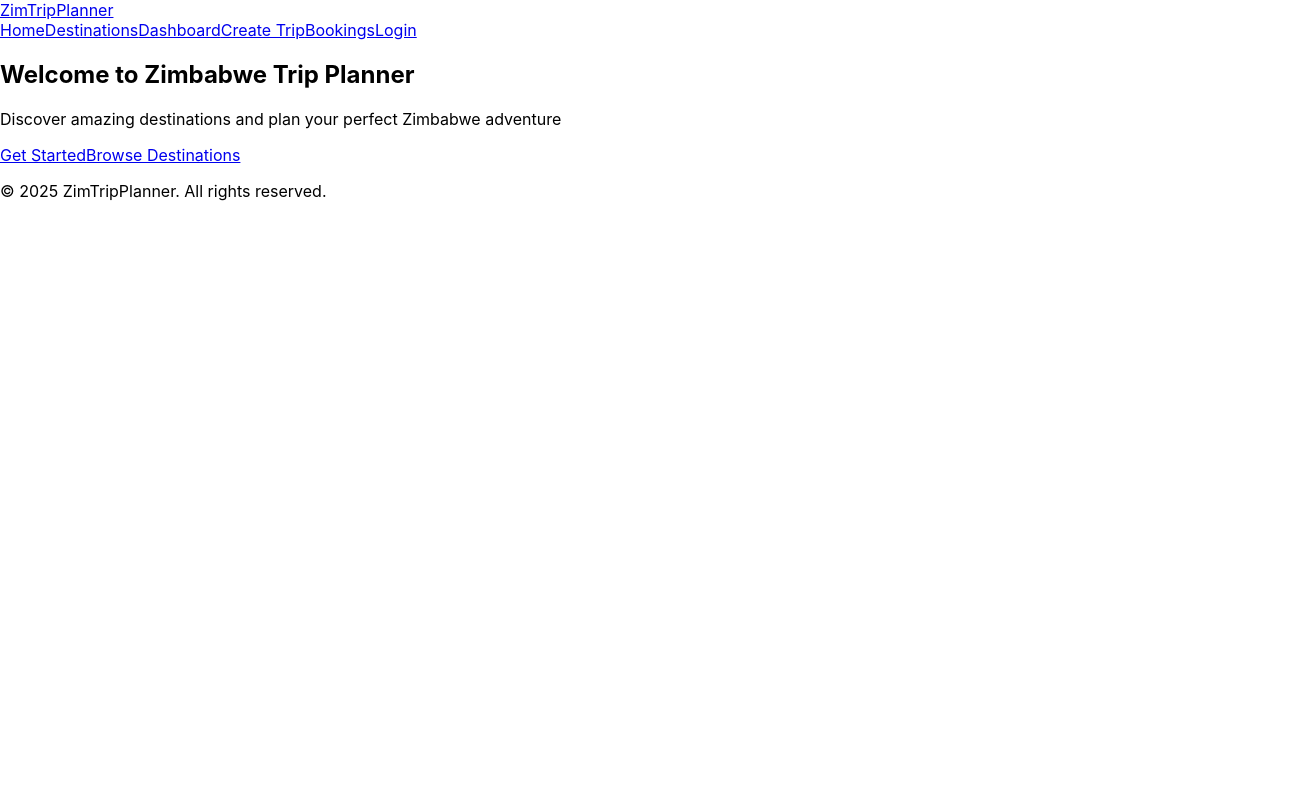
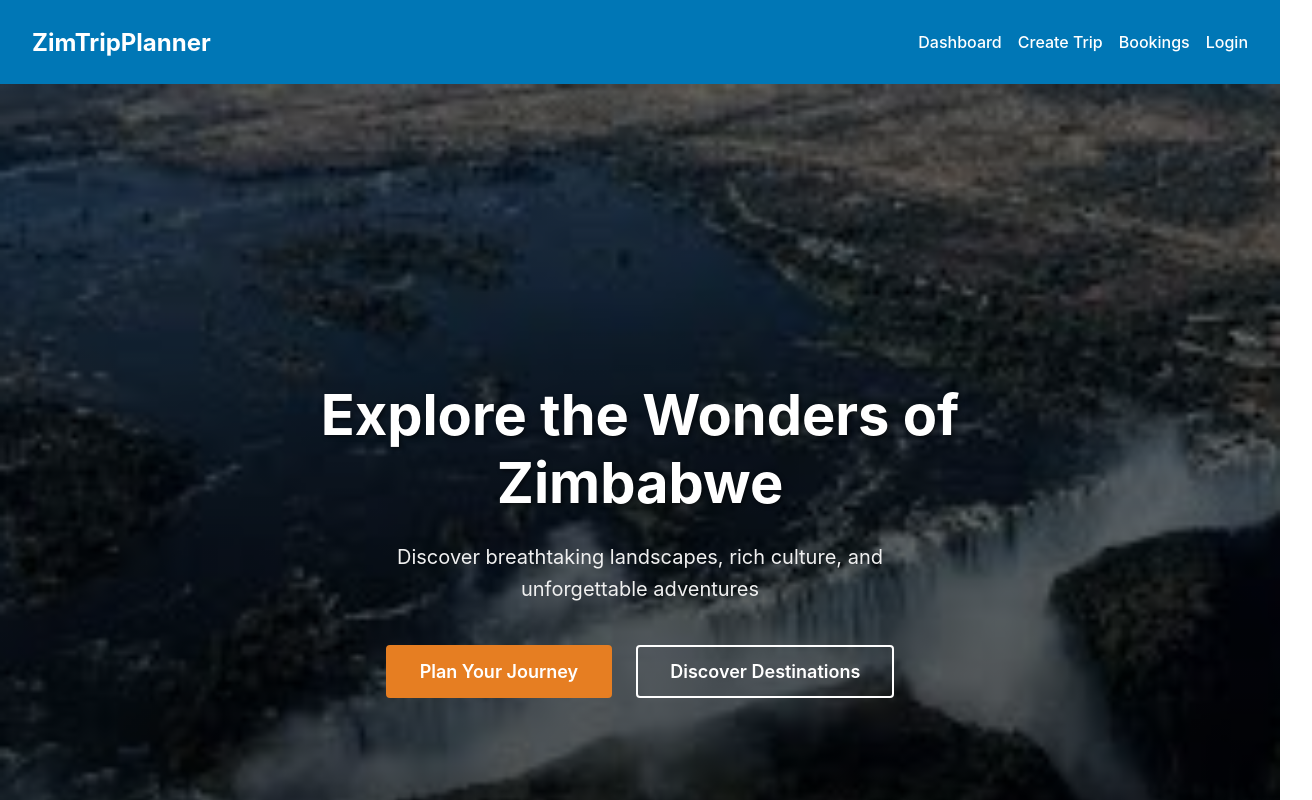
Before and after one commit to KudakwasheMurungweni/Trip-Planning-React-Frontend, a React (Create React App) app: page / in a window 1280 px wide. Shown: the top 800 px of the page, 1312 px wide, since content can reach past the window. Built offline with nearby package versions, Linux system fonts and the light colour scheme.

Commit message:
Home page working fin browser

```diff
--- /dev/null
+++ b/src/app/core/auth/Login.css
@@ -0,0 +1,46 @@
+.form {
+    max-width: 400px;
+    margin: auto;
+    padding: 2rem;
+    background: #f8f9fa;
+    border-radius: 8px;
+    box-shadow: 0px 4px 6px rgba(0, 0, 0, 0.1);
+  }
+
+  .input-group {
+    margin-bottom: 1rem;
+  }
+
+  .label {
+    display: block;
+    margin-bottom: 0.5rem;
+    font-weight: bold;
+  }
+
+  .input {
+    width: 100%;
+    padding: 0.5rem;
+    border: 1px solid #ccc;
+    border-radius: 4px;
+  }
+
+  .error {
+    color: red;
+    font-size: 0.875rem;
+    margin-top: 0.25rem;
+  }
+
+  .button {
+    width: 100%;
+    padding: 0.75rem;
+    background-color: #0077b6;
+    color: white;
+    border: none;
+    border-radius: 4px;
+    font-size: 1rem;
+    cursor: pointer;
+  }
+
+  .button:hover {
+    background-color: #005f8a;
+  }
--- a/src/app/core/auth/Login.tsx
+++ b/src/app/core/auth/Login.tsx
@@ -1,18 +1,18 @@
-import styles from '../../shared/styles/forms.module.css';
-import { useState } from 'react';
-import { useAuth } from '../../context/AuthContext';  // Ensure this path is correct
-import { authService } from '../../services/authService';  // Ensure this path is correct
+import "./Login.css";
+import { useState } from "react";
+import { useAuth } from "../../context/AuthContext";
+import { authService } from "../../services/authService";
 
 export const Login = () => {
-  const [credentials, setCredentials] = useState({ username: '', password: '' });
+  const [credentials, setCredentials] = useState({ username: "", password: "" });
   const [errors, setErrors] = useState<{ username?: string; password?: string; form?: string }>({});
   const { login } = useAuth();
 
   const validateForm = () => {
     const newErrors: typeof errors = {};
-    if (!credentials.username) newErrors.username = 'Username is required';
-    if (!credentials.password) newErrors.password = 'Password is required';
-    if (credentials.password?.length < 6) newErrors.password = 'Password must be at least 6 characters';
+    if (!credentials.username) newErrors.username = "Username is required";
+    if (!credentials.password) newErrors.password = "Password is required";
+    if (credentials.password?.length < 6) newErrors.password = "Password must be at least 6 characters";
     setErrors(newErrors);
     return Object.keys(newErrors).length === 0;
   };
@@ -22,43 +22,43 @@ export const Login = () => {
     if (!validateForm()) return;
 
     try {
-      const user = await authService.login(credentials);  // Assuming this makes the login API call
-      login(user);  // This will update the context with logged-in user data
+      const user = await authService.login(credentials);
+      login(user);
     } catch (error) {
       setErrors({
         ...errors,
-        form: error instanceof Error ? error.message : 'Login failed',
+        form: error instanceof Error ? error.message : "Login failed",
       });
     }
   };
 
   return (
-    <form className={styles.form} onSubmit={handleSubmit}>
-      <div className={styles.inputGroup}>
-        <label className={styles.label}>Username</label>
+    <form className="form" onSubmit={handleSubmit}>
+      <div className="input-group">
+        <label className="label">Username</label>
         <input
           type="text"
-          className={styles.input}
+          className="input"
           value={credentials.username}
           onChange={(e) => setCredentials({ ...credentials, username: e.target.value })}
         />
-        {errors.username && <span className={styles.error}>{errors.username}</span>}
+        {errors.username && <span className="error">{errors.username}</span>}
       </div>
 
-      <div className={styles.inputGroup}>
-        <label className={styles.label}>Password</label>
+      <div className="input-group">
+        <label className="label">Password</label>
         <input
           type="password"
-          className={styles.input}
+          className="input"
           value={credentials.password}
           onChange={(e) => setCredentials({ ...credentials, password: e.target.value })}
         />
-        {errors.password && <span className={styles.error}>{errors.password}</span>}
+        {errors.password && <span className="error">{errors.password}</span>}
       </div>
 
-      {errors.form && <div className={styles.error}>{errors.form}</div>}
+      {errors.form && <div className="error">{errors.form}</div>}
 
-      <button className={styles.button} type="submit">
+      <button className="button" type="submit">
         Login
       </button>
     </form>
--- /dev/null
+++ b/src/app/core/auth/Register.css
@@ -0,0 +1,46 @@
+.form {
+    max-width: 400px;
+    margin: auto;
+    padding: 2rem;
+    background: #f8f9fa;
+    border-radius: 8px;
+    box-shadow: 0px 4px 6px rgba(0, 0, 0, 0.1);
+  }
+
+  .input-group {
+    margin-bottom: 1rem;
+  }
+
+  .label {
+    display: block;
+    margin-bottom: 0.5rem;
+    font-weight: bold;
+  }
+
+  .input {
+    width: 100%;
+    padding: 0.5rem;
+    border: 1px solid #ccc;
+    border-radius: 4px;
+  }
+
+  .error {
+    color: red;
+    font-size: 0.875rem;
+    margin-top: 0.25rem;
+  }
+
+  .button {
+    width: 100%;
+    padding: 0.75rem;
+    background-color: #0077b6;
+    color: white;
+    border: none;
+    border-radius: 4px;
+    font-size: 1rem;
+    cursor: pointer;
+  }
+
+  .button:hover {
+    background-color: #005f8a;
+  }
--- /dev/null
+++ b/src/app/core/dashboard/UserDashboard.css
@@ -0,0 +1,26 @@
+.dashboard-container {
+    max-width: 800px;
+    margin: auto;
+    padding: 2rem;
+    background: #ffffff;
+    border-radius: 8px;
+    box-shadow: 0px 4px 6px rgba(0, 0, 0, 0.1);
+  }
+
+  h1 {
+    text-align: center;
+    color: #333;
+  }
+
+  .dashboard-section {
+    margin-top: 2rem;
+    padding: 1rem;
+    background: #f8f9fa;
+    border-radius: 6px;
+    box-shadow: 0px 2px 4px rgba(0, 0, 0, 0.1);
+  }
+
+  h2 {
+    color: #0077b6;
+    margin-bottom: 1rem;
+  }
--- /dev/null
+++ b/src/app/core/layout/Footer.css
@@ -0,0 +1,9 @@
+.footer {
+    text-align: center;
+    padding: 1rem;
+    background-color: #0077b6;
+    color: white;
+    position: relative;
+    bottom: 0;
+    width: 100%;
+  }
--- a/src/app/core/layout/Footer.tsx
+++ b/src/app/core/layout/Footer.tsx
@@ -1,7 +1,9 @@
+import "./Footer.css";
+
 export const Footer = () => {
-    return (
-      <footer className="bg-green-800 text-white text-center py-4 mt-10">
-        <p>© {new Date().getFullYear()} ZimTripPlanner. All rights reserved.</p>
-      </footer>
-    );
-  };
+  return (
+    <footer className="footer">
+      <p>© {new Date().getFullYear()} ZimTripPlanner. All rights reserved.</p>
+    </footer>
+  );
+};
--- /dev/null
+++ b/src/app/core/layout/Home.css
@@ -0,0 +1,108 @@
+/* Home.css */
+
+.home-container {
+  width: 100%;
+  min-height: 100vh;
+  display: flex;
+  align-items: center;
+  justify-content: center;
+}
+
+.hero-section {
+  background: linear-gradient(rgba(0, 0, 0, 0.5), rgba(0, 0, 0, 0.7)),
+              url('../images/back.jpeg') no-repeat center center;
+  background-size: cover;
+  width: 100%;
+  min-height: 100vh;
+  display: flex;
+  align-items: center;
+  justify-content: center;
+  text-align: center;
+  padding: 2rem;
+}
+
+.hero-content {
+  max-width: 800px;
+  margin: 0 auto;
+}
+
+.hero-title {
+  font-size: 3.5rem;
+  font-weight: 700;
+  color: #ffffff;
+  margin-bottom: 1.5rem;
+  text-shadow: 2px 2px 4px rgba(0, 0, 0, 0.5);
+}
+
+.hero-subtitle {
+  font-size: 1.25rem;
+  color: #f0f0f0;
+  margin-bottom: 2.5rem;
+  line-height: 1.6;
+  max-width: 600px;
+  margin-left: auto;
+  margin-right: auto;
+}
+
+.cta-container {
+  display: flex;
+  justify-content: center;
+  gap: 1.5rem;
+  margin-top: 1rem;
+  flex-wrap: wrap;
+}
+
+.cta-button {
+  display: inline-block;
+  padding: 0.875rem 2rem;
+  font-size: 1.125rem;
+  font-weight: 600;
+  text-decoration: none;
+  border-radius: 4px;
+  transition: all 0.3s ease;
+}
+
+.cta-button.primary {
+  background-color: #e67e22;
+  color: white;
+  border: 2px solid #e67e22;
+}
+
+.cta-button.primary:hover {
+  background-color: #d35400;
+  border-color: #d35400;
+  transform: translateY(-3px);
+  box-shadow: 0 5px 15px rgba(0, 0, 0, 0.2);
+}
+
+.cta-button.secondary {
+  background-color: transparent;
+  color: white;
+  border: 2px solid white;
+}
+
+.cta-button.secondary:hover {
+  background-color: rgba(255, 255, 255, 0.1);
+  transform: translateY(-3px);
+  box-shadow: 0 5px 15px rgba(0, 0, 0, 0.2);
+}
+
+/* Responsive adjustments */
+@media (max-width: 768px) {
+  .hero-title {
+    font-size: 2.5rem;
+  }
+
+  .hero-subtitle {
+    font-size: 1.1rem;
+  }
+
+  .cta-container {
+    flex-direction: column;
+    gap: 1rem;
+  }
+
+  .cta-button {
+    width: 100%;
+  }
+}
--- a/src/app/core/layout/Home.tsx
+++ b/src/app/core/layout/Home.tsx
@@ -1,12 +1,22 @@
+// Home.tsx
+
+import React from 'react';
+import './Home.css';
+
 export const Home = () => {
-    return (
+  return (
+    <div className="home-container">
       <section className="hero-section">
-        <h1>Welcome to Zimbabwe Trip Planner</h1>
-        <p>Discover amazing destinations and plan your perfect Zimbabwe adventure</p>
-        <div className="cta-buttons">
-          <a href="/login" className="btn-primary">Get Started</a>
-          <a href="/destinations" className="btn-secondary">Browse Destinations</a>
+        <div className="hero-content">
+          <h1 className="hero-title">Explore the Wonders of Zimbabwe</h1>
+          <p className="hero-subtitle">Discover breathtaking landscapes, rich culture, and unforgettable adventures</p>
+
+          <div className="cta-container">
+            <a href="/login" className="cta-button primary">Plan Your Journey</a>
+            <a href="/destinations" className="cta-button secondary">Discover Destinations</a>
+          </div>
         </div>
       </section>
-    );
-  };
+    </div>
+  );
+};
--- /dev/null
+++ b/src/app/core/layout/Navbar.css
@@ -0,0 +1,30 @@
+
+.navbar {
+  display: flex;
+  justify-content: space-between;
+  align-items: center;
+  padding: 1rem 2rem;
+  background-color: #0077b6;
+  color: white;
+}
+
+.navbar-logo {
+  font-size: 1.5rem;
+  font-weight: bold;
+}
+
+.navbar-links {
+  list-style: none;
+  display: flex;
+  gap: 1rem;
+}
+
+.navbar-links li a {
+  color: white;
+  text-decoration: none;
+  font-weight: 500;
+}
+
+.navbar-links li a:hover {
+  text-decoration: underline;
+}
--- a/src/app/core/layout/Navbar.tsx
+++ b/src/app/core/layout/Navbar.tsx
@@ -1,22 +1,19 @@
+// Navbar.tsx
 import { Link } from "react-router-dom";
+import "./Navbar.css";
 
 export const Navbar = () => {
   return (
-    <nav className="bg-green-700 text-white shadow-md">
-      <div className="max-w-7xl mx-auto px-6 flex justify-between items-center h-16">
-        {/* Logo */}
-        <Link to="/" className="text-2xl font-bold">ZimTripPlanner</Link>
+    <nav className="navbar">
+      <div className="navbar-logo">ZimTripPlanner</div>
+      <ul className="navbar-links">
 
-        {/* Navigation Links */}
-        <div className="flex space-x-6 text-lg">
-          <Link to="/" className="hover:text-gray-300">Home</Link>
-          <Link to="/destinations" className="hover:text-gray-300">Destinations</Link>
-          <Link to="/dashboard" className="hover:text-gray-300">Dashboard</Link>
-          <Link to="/create-trip" className="hover:text-gray-300">Create Trip</Link>
-          <Link to="/my-bookings" className="hover:text-gray-300">Bookings</Link>
-          <Link to="/login" className="hover:text-gray-300">Login</Link>
-        </div>
-      </div>
+
+        <li><Link to="/dashboard">Dashboard</Link></li>
+        <li><Link to="/create-trip">Create Trip</Link></li>
+        <li><Link to="/bookings">Bookings</Link></li>
+        <li><Link to="/login">Login</Link></li>
+      </ul>
     </nav>
   );
 };
```
Also changed, not shown: src/app/core/auth/Register.tsx (+28 -29 lines), src/app/core/dashboard/UserDashboard.tsx (+4 -3 lines), src/app/core/images/back-ground.jpeg (added), src/app/core/images/back.jpeg (added).
